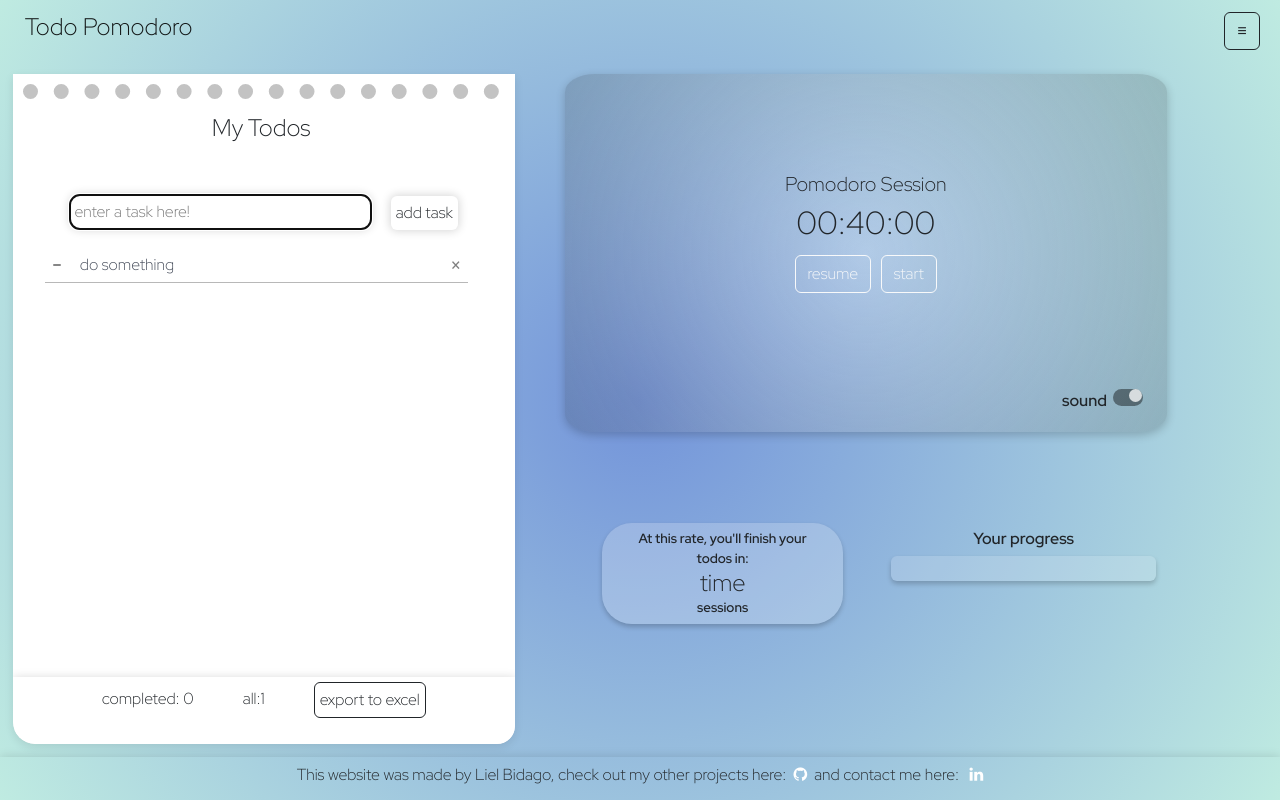
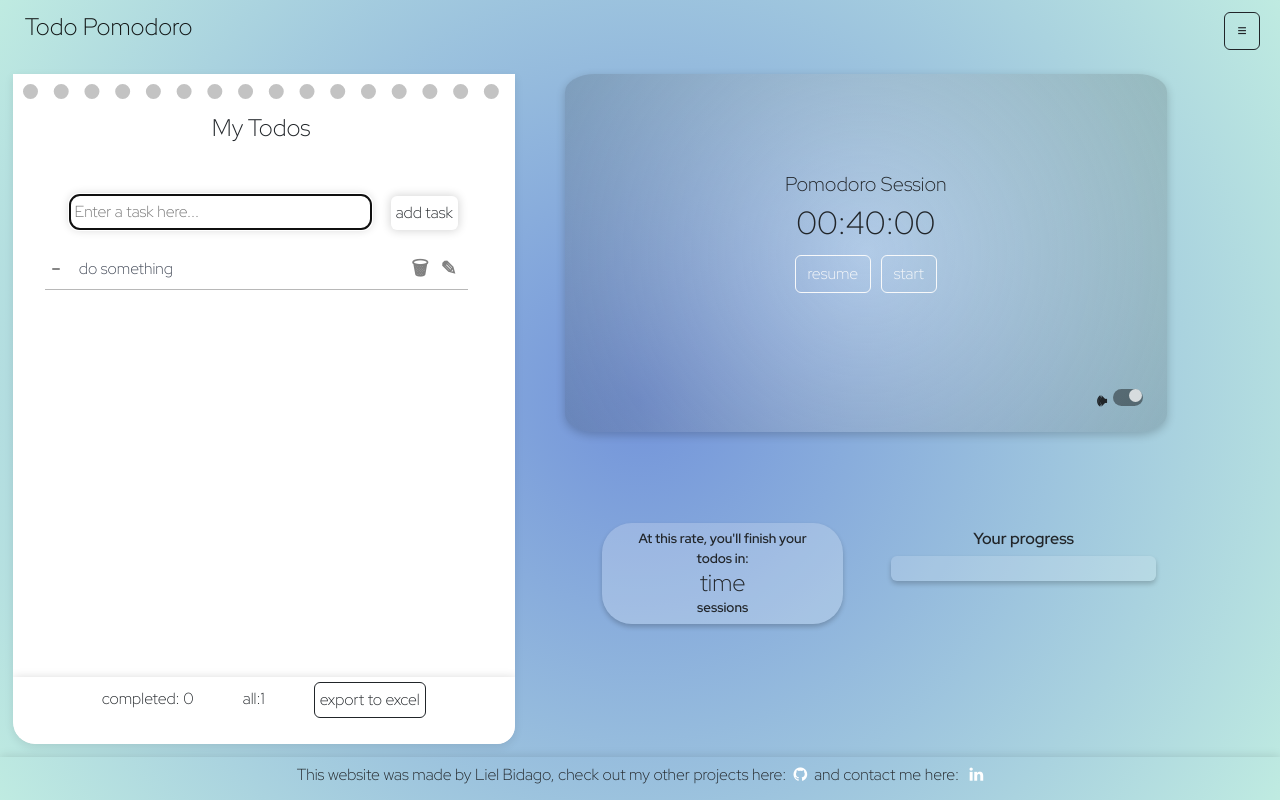
Before and after one commit to lielbidago/Todo-Pomodoro, a React (Create React App) app: page /Todos-and-pomodoro in a window 1280 px wide. Built offline with nearby package versions, Linux system fonts and the light colour scheme.

Commit message:
added list item edit button

```diff
--- a/src/components/PomodoroTimer.tsx
+++ b/src/components/PomodoroTimer.tsx
@@ -121,7 +121,7 @@ export function PomodoroTimer(props:PomodoroTimer){
                     </div>
                 </div>
                 <div className="sound">
-                sound
+                🕪
                         <label className="switch">
                             <input type='checkbox' checked={soundOn} onChange={()=>{toggleSoundOn()}}></input>
                             <span className="slider round"></span>
--- a/src/components/TodoLI.tsx
+++ b/src/components/TodoLI.tsx
@@ -34,7 +34,8 @@ export function TodoLI(props: TodoLIProps){
             <div className='checkbox-wrapper-11'>
                 <input className="toggle" type="checkbox" checked={completed} onChange = {()=>changeStatusTodo(id)}></input>
                 <label onDoubleClick={()=>{setShowInput(true)}}>{task}</label>
-                <button className="deleteTodo" onClick={()=>deleteTodo(id)}>&times;</button>
+                <button className="buttonTodo" onClick={()=>deleteTodo(id)}>🗑</button>
+                <button className="buttonTodo" onClick={()=>{setShowInput(true)}} >✎</button>
             </div>
             : <input type='text' defaultValue={task} ref={inputRef} autoFocus onKeyUp={onTaskEnter}></input>}
         </li>
--- a/src/components/TodoPomodoroList.tsx
+++ b/src/components/TodoPomodoroList.tsx
@@ -93,7 +93,7 @@ export function TodoPomodoList(props: TodoPomodoListProps){
                 <h4 onDoubleClick={()=>{setTitleChange(true)}}>{todosTitle}</h4>}
                 </div>
             <div className="EnterTodo">
-                <input ref={inputRef} autoFocus placeholder={'enter a task here!'} onKeyUp={onTaskEnter}/>
+                <input ref={inputRef} autoFocus placeholder={'Enter a task here...'} onKeyUp={onTaskEnter}/>
                 <button type="button" className="btn btn-outline-dark" onClick={onEnterTask}>add task</button>
             </div>
             <ul className="my-todos">
--- a/src/scss/todoList.scss
+++ b/src/scss/todoList.scss
@@ -119,7 +119,7 @@
     label{
       overflow-wrap: break-word;
       word-wrap: break-word;
-      width: 90%;
+      width: 85%;
       text-align: left;
     }
 
@@ -127,14 +127,14 @@
       display: flex;
 
     }
-    .deleteTodo{
+    .buttonTodo{
       border: 0;
       background-color: white;
       font-weight: bold;
       font-size: larger;
       color: grey;
-      position:absolute;
-      right:0;
+      // position:absolute;
+      // right:0;
 
     }
 
```
